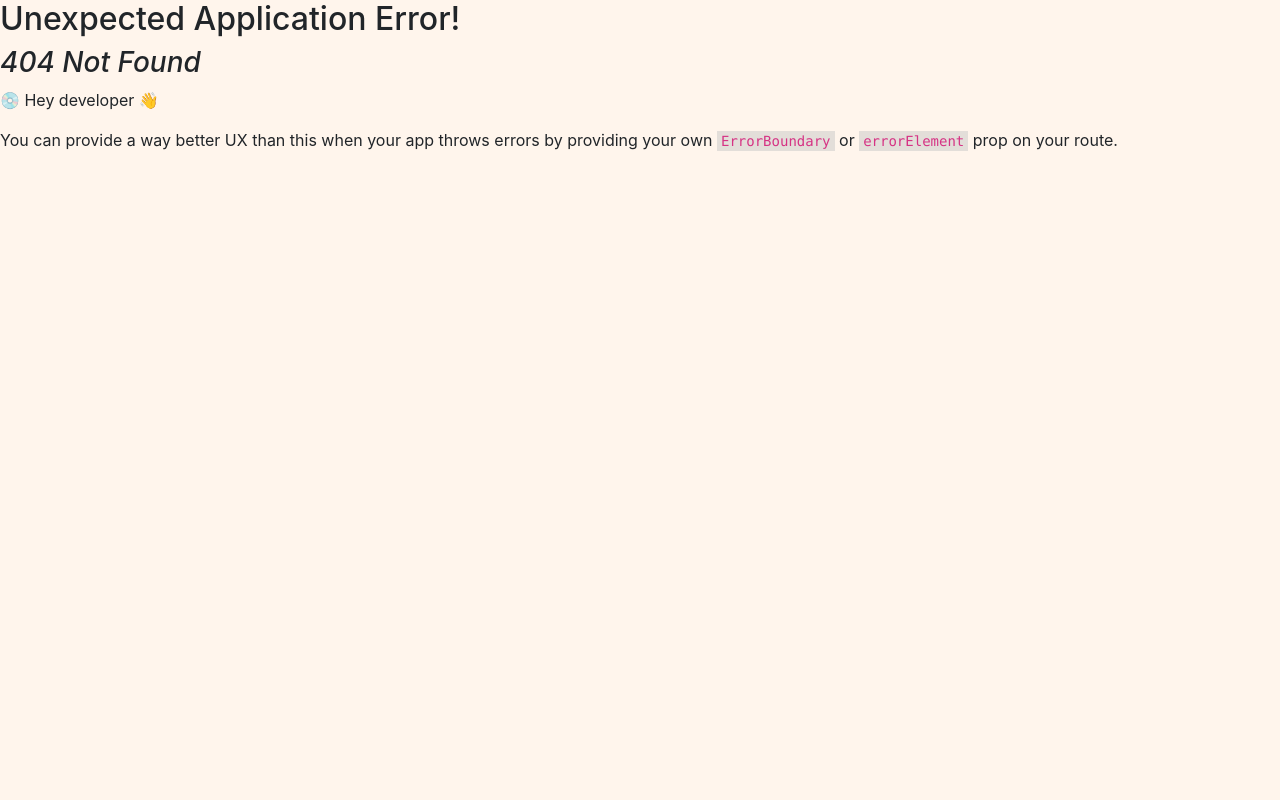
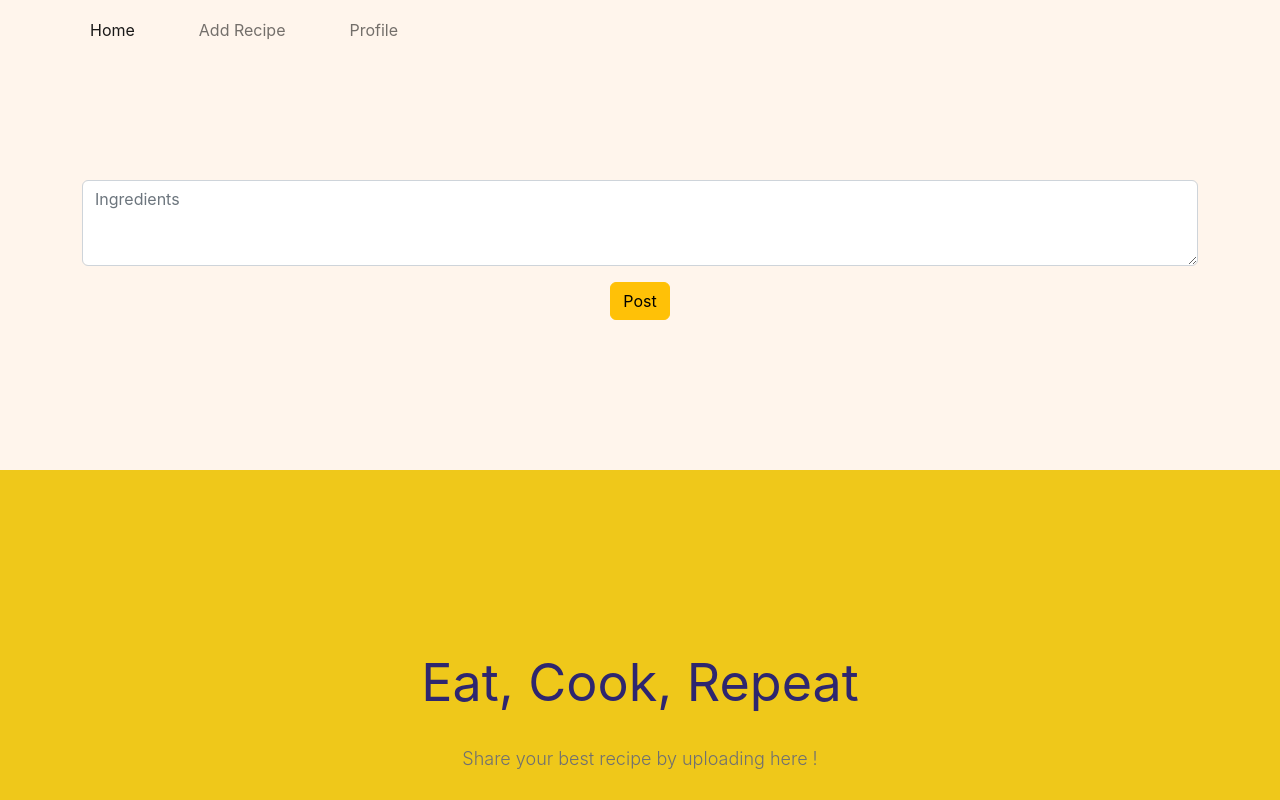
Before and after one commit to Fiqri-R-J/food-recipe-react, a React (Create React App) app: page /addrecipe in a window 1280 px wide. Before the commit this address had no page. Shown: the top 800 px of the page. Built offline with nearby package versions, Linux system fonts and the light colour scheme.

Commit message:
[Add]add recipe

```diff
--- a/src/App.js
+++ b/src/App.js
@@ -10,6 +10,7 @@ import Home from "./pages/Home";
 import Login from "./pages/Login";
 import Register from "./pages/Register";
 import Detail from "./pages/Detail";
+import AddRecipe from "./pages/AddRecipe";
 
 function App() {
   const router = createBrowserRouter([
@@ -26,6 +27,10 @@ function App() {
       element: <Register />,
     },
     {
+      path: "addrecipe",
+      element: <AddRecipe />,
+    },
+    {
       path: "detail",
       element: <Detail />,
     },
--- /dev/null
+++ b/src/pages/AddRecipe.js
@@ -0,0 +1,94 @@
+import React from "react";
+import "../styles/detail.css";
+
+function AddRecipe() {
+  return (
+    <div>
+      {/* <!-- Display for laptop --> */}
+      {/* <!-- Navbar --> */}
+      <nav class="navbar navbar-expand-lg">
+        <div class="container">
+          <button
+            class="navbar-toggler"
+            type="button"
+            data-bs-toggle="collapse"
+            data-bs-target="#navbarNav"
+            aria-controls="navbarNav"
+            aria-expanded="false"
+            aria-label="Toggle navigation"
+          >
+            <span class="navbar-toggler-icon"></span>
+          </button>
+
+          <div class="collapse navbar-collapse" id="navbarNav">
+            <ul class="navbar-nav">
+              <li class="nav-item me-5">
+                <a class="nav-link active" aria-current="page" href="#">
+                  Home
+                </a>
+              </li>
+              <li class="nav-item me-5">
+                <a class="nav-link" href="#">
+                  Add Recipe
+                </a>
+              </li>
+              <li class="nav-item me-5">
+                <a class="nav-link" href="#">
+                  Profile
+                </a>
+              </li>
+            </ul>
+          </div>
+        </div>
+      </nav>
+      {/* <!-- end of navbar --> */}
+
+      {/* <!-- new recipe --> */}
+      <section id="new-recipe">
+        {/* <!-- title --> */}
+        <div class="container">
+          <div class="mb-3">
+            <label for="formFileMultiple" class="form-label"></label>
+            {/* <input class="form-control" type="file" id="formFileMultiple" multiple> */}
+          </div>
+        </div>
+        {/* <!-- content --> */}
+        <div class="container">
+          {/* <input class="form-control mb-3" type="text" placeholder="Title" aria-label="default input example"> */}
+          <div class="mb-3">
+            <textarea
+              class="form-control"
+              placeholder="Ingredients"
+              id="exampleFormControlTextarea1"
+              rows="3"
+            ></textarea>
+          </div>
+          <div class="mb-3">
+            {/* <input class="form-control" type="file" id="formFile"> */}
+          </div>
+          <div class="col-sm-12 text-center">
+            <button type="button" class="btn btn-warning">
+              Post
+            </button>
+          </div>
+        </div>
+      </section>
+      {/* <!-- end of new recipe --> */}
+
+      {/* <!-- footer --> */}
+      <footer>
+        <div>
+          <h2>Eat, Cook, Repeat</h2>
+          <p>Share your best recipe by uploading here !</p>
+
+          <div class="footer-link">
+            <p>Product | Company | Learn More | Get In Touch</p>
+          </div>
+        </div>
+      </footer>
+      {/* <!-- end of footer --> */}
+    </div>
+  );
+}
+
+export default AddRecipe;
--- a/src/pages/Home.js
+++ b/src/pages/Home.js
@@ -37,7 +37,7 @@ function Home() {
                 <Link to="/">Home</Link>
               </li>
               <li className="nav-item me-5">
-                <Link to="#">Add Recipe</Link>
+                <Link to="/addrecipe">Add Recipe</Link>
               </li>
               <li className="nav-item me-5">
                 <Link to="#"> Profile</Link>
```
